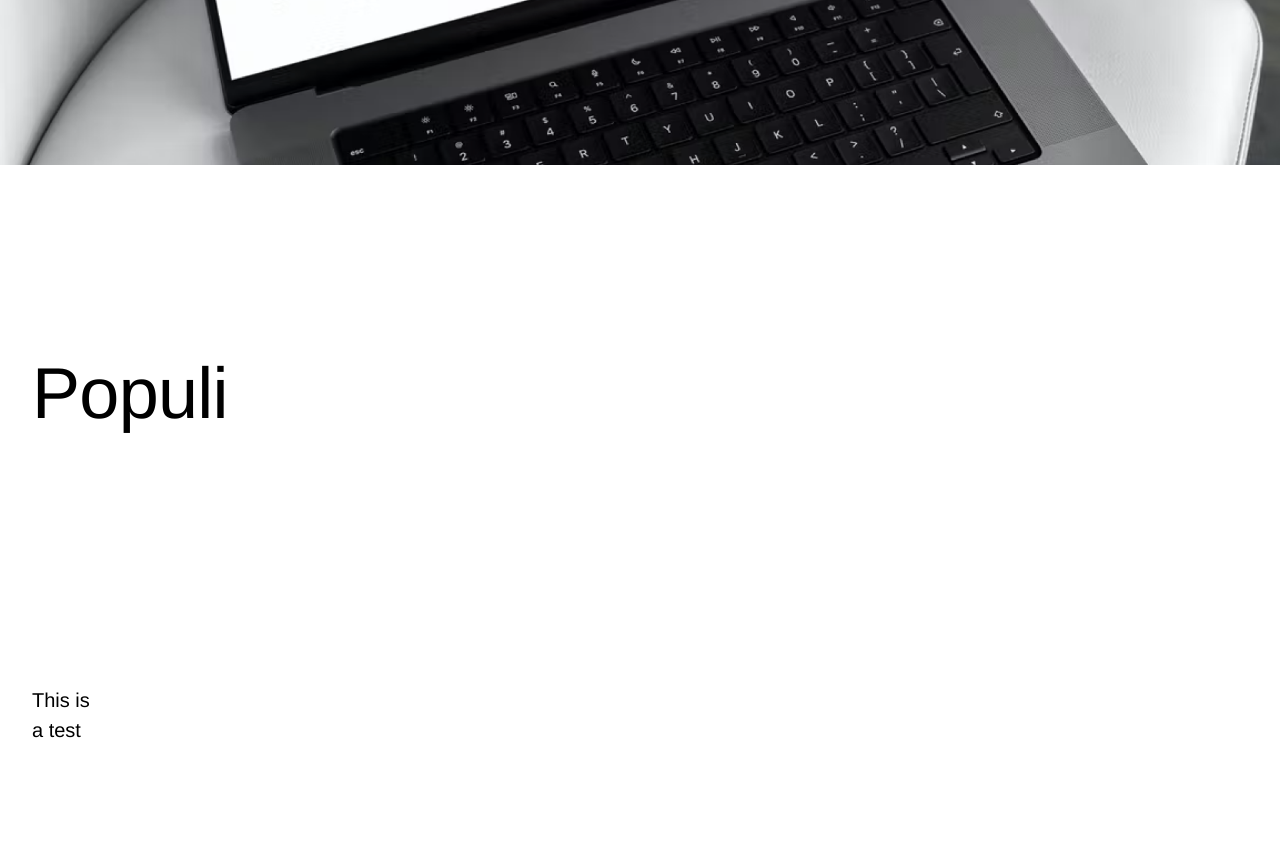
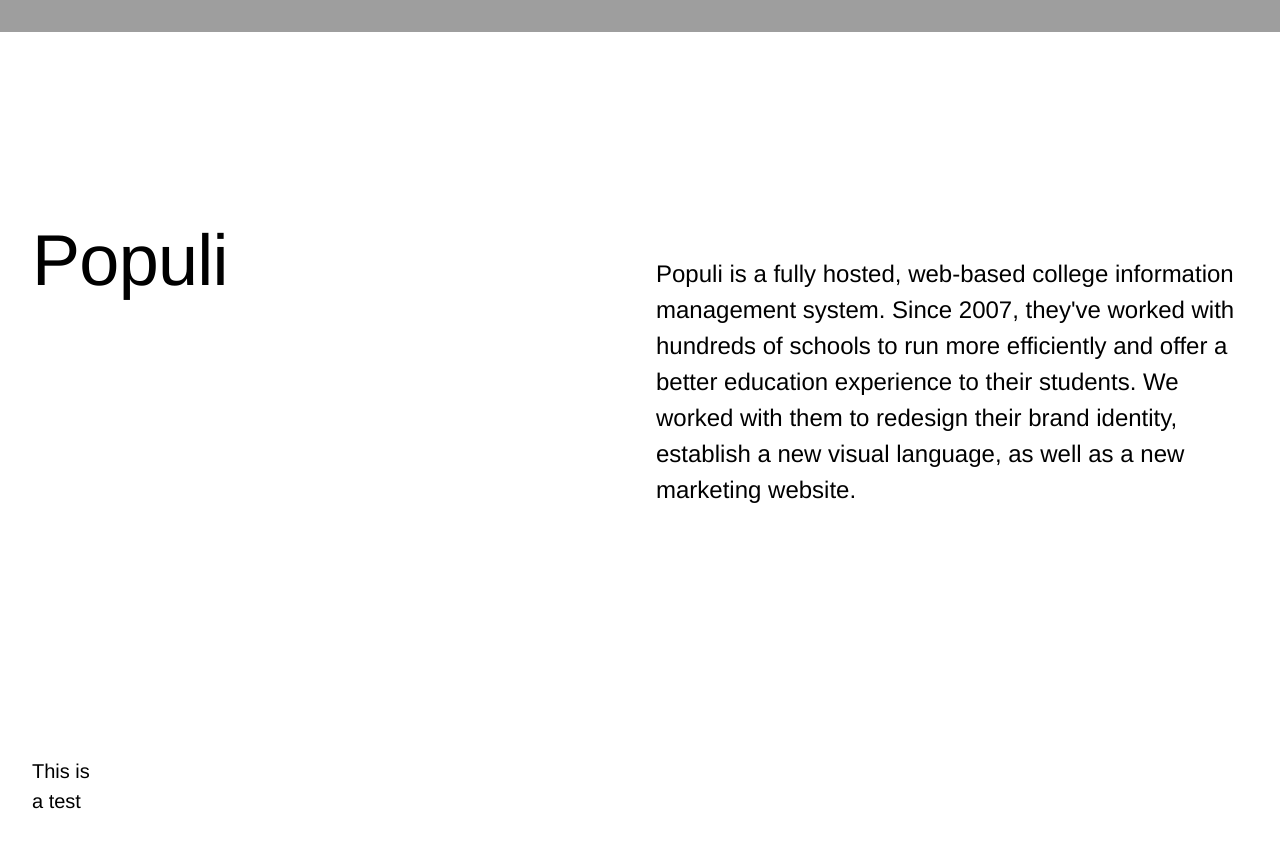
Before and after one commit to jtgrauke/Overline.Studio, a Jekyll site: the page built from _projects/populi.md, in a window 1280 px wide and 900 px high, scrolled down 792 px. Shown: the top 848 px of the window. Built offline with Jekyll 4.4.1, drawn with Linux system fonts in a browser that asks for light colours; nearby versions of some CDN libraries; grey boxes are pictures that could not be loaded.

Commit message:
populi thing

```diff
--- a/_layouts/project.html
+++ b/_layouts/project.html
@@ -1,14 +1,15 @@
 ---
 layout: default
 ---
-
+{% if page.cover_image or page.cover_video != '' %}
 <section class="project-cover-media pb0">
 	{% if page.cover_video %}
-		<iframe src="{{ page.cover_video }}?autoplay=1&loop=1&title=0&byline=0&portrait=0&background=1&quality=2K" width="1920px" height="1080px" frameborder="0" allow="autoplay; fullscreen" allowfullscreen></iframe>
+		<iframe src="{{ page.cover_video }}?autoplay=1&loop=1&title=0&byline=0&portrait=0&background=1" width="1920px" height="1080px" frameborder="0" allow="autoplay; fullscreen" allowfullscreen></iframe>
 	{% else %}
 		<img src="{{ page.cover_image | relative_url }}" />
 	{% endif %}
 </section>
+{% endif %}
 
 <section class="intro">
 
--- a/_projects/populi.md
+++ b/_projects/populi.md
@@ -3,9 +3,12 @@
 title: 'Populi'
 date: 2021-06-30
 description: Focus on teaching, not technology
+intro: Populi is a fully hosted, web-based college information management system. Since 2007, they've worked with hundreds of schools to run more efficiently and offer a better education experience to their students. We worked with them to redesign their brand identity, establish a new visual language, as well as a new marketing website.
 services: Strategy, Identity, Digital
 featured_image: '/images/projects/populi/thumbnail.jpg'
-cover_image: 'images/projects/populi/cover.jpg'
+cover_image: ''
+cover_video: 'https://player.vimeo.com/video/720422079'
+
 ---
 
 This is a test
```
Also changed, not shown: _projects/maddox.md (+32 -2 lines), _projects/navigo.md (+12 -9 lines), _projects/tenicor.md (+4 -0 lines), images/projects/navigo/spy.jpg (added), images/projects/navigo/vest.jpg (added).
